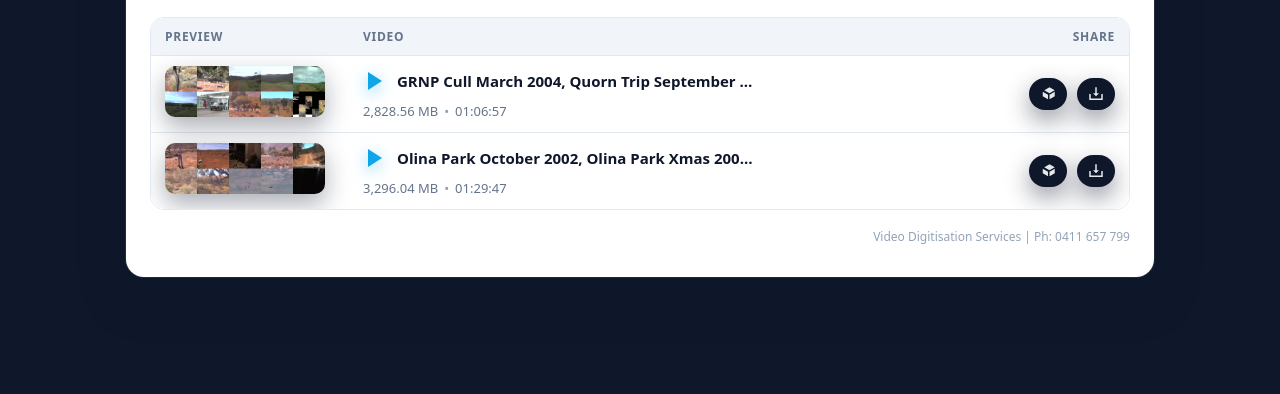
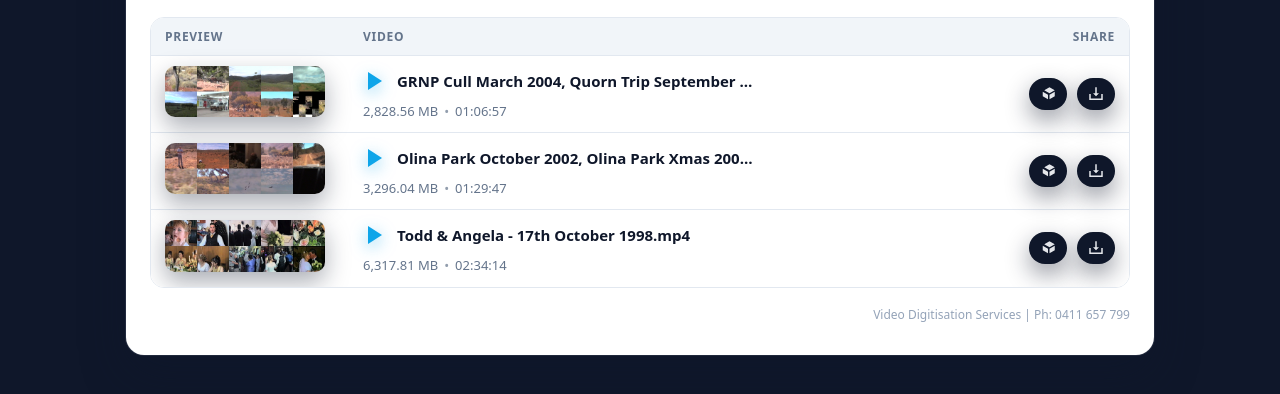
Before and after one commit to RealmsAU/Todd-Mellors, a plain HTML site: page index.html in a window 1280 px wide. Shown: the part 112-506 px from the top of the page. Drawn offline with Linux system fonts and the light colour scheme.

Commit message:
Auto-update: 2026-02-28 14:07:47

```diff
--- a/index.html
+++ b/index.html
@@ -457,6 +457,59 @@
 
   </td>
 </tr>
+<tr>
+  <td class="thumb-cell">
+    <div class="thumb-wrapper">
+      <img src="thumbnails/Todd _ Angela _ 17th October 1998.jpg"
+           class="thumb-img"
+           data-thumb="thumbnails/Todd _ Angela _ 17th October 1998.jpg"
+           onclick="openImageFromThumb(this)">
+    </div>
+  </td>
+
+  <td class="info-cell">
+    <a href="#"
+       class="play-link"
+       data-local="./Todd & Angela - 17th October 1998.mp4"
+       data-dropbox="https://dl.dropboxusercontent.com/s/m437zzwiz4cbtwpstag24/Todd-Angela-17th-October-1998.mp4?rlkey=unt9tmwfjt2acuy04n4ho9res"
+       onclick="openVideoFromLink(this); return false;">
+      <svg class="play-icon" viewBox="0 0 24 24">
+        <polygon points="5,3 19,12 5,21" />
+      </svg>
+      <span class="filename-text">Todd & Angela - 17th October 1998.mp4</span>
+    </a>
+
+    <div class="meta-line">
+      <span class="size-text">6,317.81 MB</span>
+      <span class="dot-sep">•</span>
+      <span class="duration-text">02:34:14</span>
+    </div>
+  </td>
+
+  <td class="share-cell">
+
+    <!-- Share button -->
+    <button class="icon-button"
+            data-dropbox="https://www.dropbox.com/s/m437zzwiz4cbtwpstag24/Todd-Angela-17th-October-1998.mp4?rlkey=unt9tmwfjt2acuy04n4ho9res&dl=0"
+            onclick="copyShareLinkFromButton(this)"
+            title="Copy Dropbox share link">
+      <svg class="share-icon" viewBox="0 0 24 24">
+        <path d="M14 3l7 4-7 4-7-4 7-4zm7 6v6l-7 4v-6l7-4zm-9 4v6l-7-4V9l7 4z"/>
+      </svg>
+    </button>
+
+    <!-- Download button -->
+    <a class="icon-button download-button"
+       data-dropbox-download="https://dl.dropboxusercontent.com/s/m437zzwiz4cbtwpstag24/Todd-Angela-17th-October-1998.mp4?rlkey=unt9tmwfjt2acuy04n4ho9res&dl=1"
+       onclick="downloadFromDropbox(this); return false;"
+       title="Download video">
+      <svg class="download-icon" viewBox="0 0 24 24">
+        <path d="M12 3v12l4-4h-3V3h-2v8H8l4 4zm-7 9v6h14v-6h2v8H3v-8h2z"/>
+      </svg>
+    </a>
+
+  </td>
+</tr>
 
           </tbody>
         </table>
```
Also changed, not shown: thumbnails/Todd _ Angela _ 17th October 1998.jpg (added).
